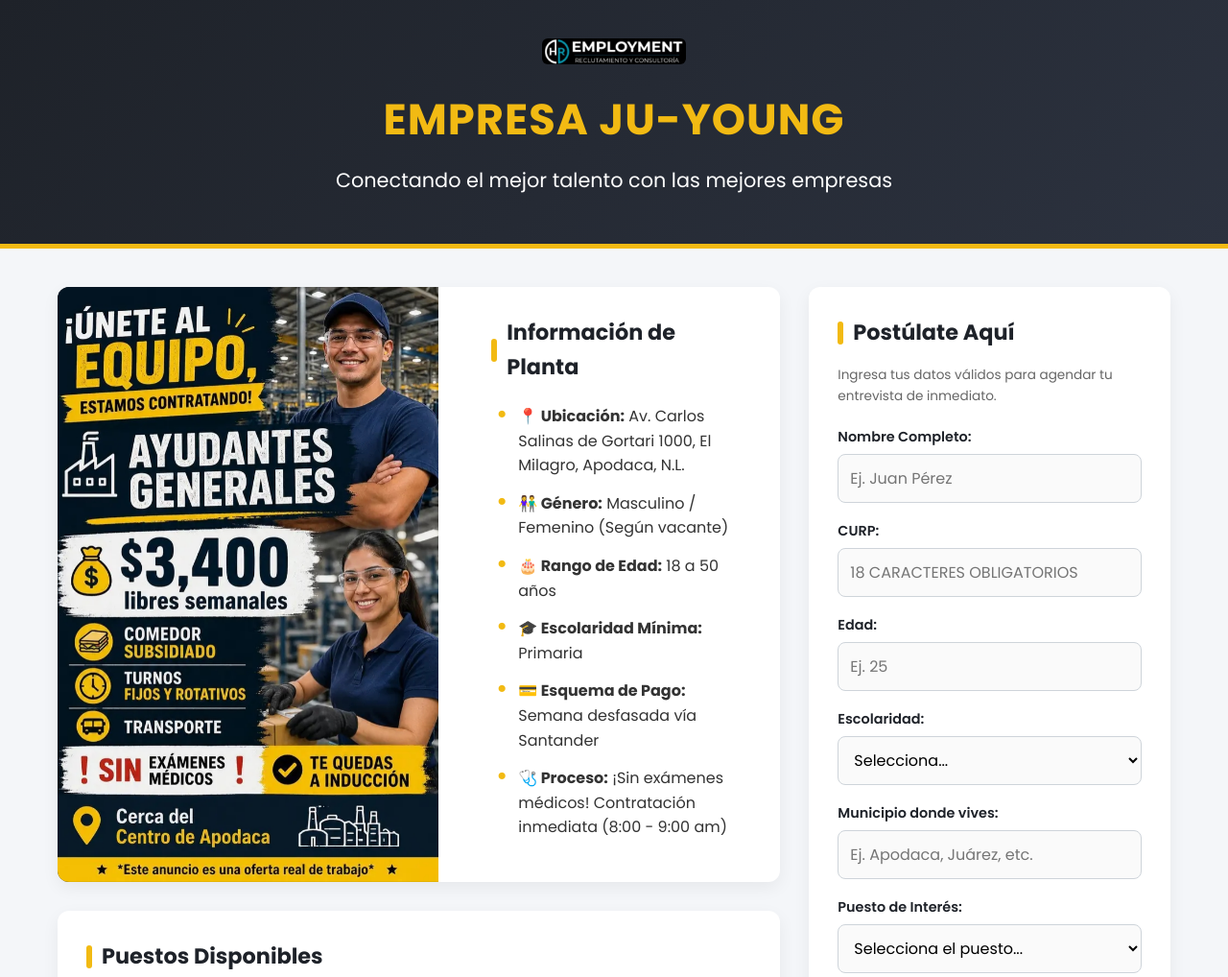
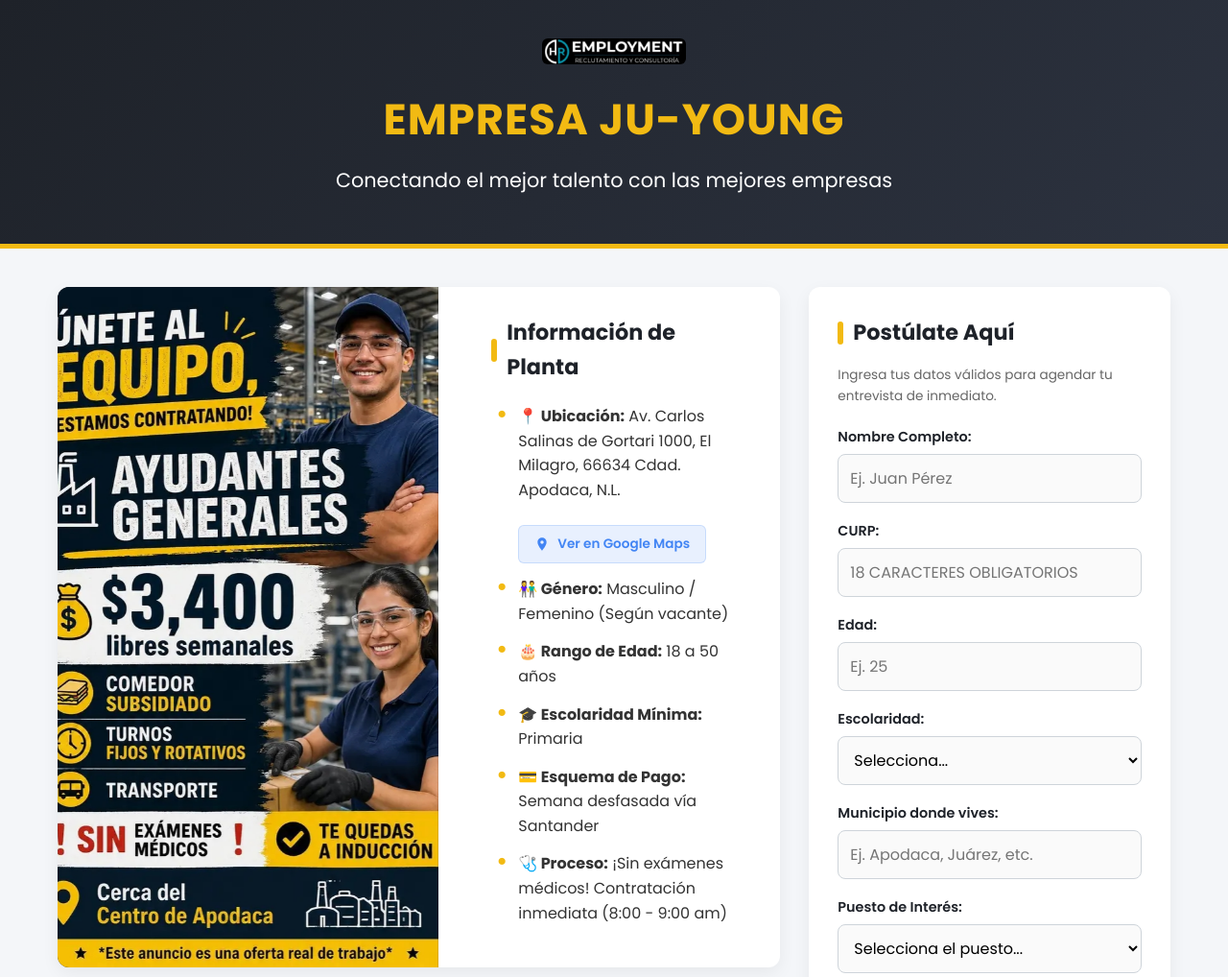
Before and after one commit to valdomtec-arch/bolsa-trabajo-yu-joung, a plain HTML site: page index.html in a window 1280 px wide. Shown: the top 1018 px of the page at 96% size. Drawn offline with Linux system fonts and the light colour scheme.

Commit message:
Add files via upload

```diff
--- a/index.html
+++ b/index.html
@@ -16,6 +16,7 @@
             --text: #333333;
             --text-muted: #666666;
             --whatsapp: #25d366;
+            --maps-blue: #4285F4;
 
             /* Colores originales de marca conservados para acentos */
             --jy-green: #2e7d32;
@@ -179,6 +180,36 @@
             }
         }
 
+        /* --- BOTÓN MAPS --- */
+        .btn-maps {
+            display: inline-flex;
+            align-items: center;
+            gap: 8px;
+            background-color: #e8f0fe;
+            color: var(--maps-blue);
+            text-decoration: none;
+            padding: 8px 16px;
+            border-radius: 6px;
+            font-size: 0.85rem;
+            font-weight: 600;
+            margin-top: 10px;
+            margin-left: 28px;
+            width: fit-content;
+            transition: all 0.2s ease;
+            border: 1px solid rgba(66, 133, 244, 0.2);
+        }
+
+        .btn-maps:hover {
+            background-color: #d2e3fc;
+            transform: translateY(-1px);
+        }
+
+        .btn-maps svg {
+            width: 16px;
+            height: 16px;
+            fill: var(--maps-blue);
+        }
+
         /* --- TARJETAS DE CONTENIDO --- */
         .card {
             background-color: var(--white);
@@ -269,33 +300,29 @@
             animation: tabHintPulse 3s infinite ease-in-out;
         }
 
-        /* Efecto al pasar el dedo/cursor por encima */
         .tab-btn:hover {
             background-color: #d8ded0;
             transform: translateY(-2px);
             box-shadow: 0 6px 12px rgba(0, 0, 0, 0.12);
         }
 
-        /* EFECTO DE PONCHADO (CLICK FISICO REALISTA) */
         .tab-btn:active {
-            transform: translateY(2px); /* Se hunde visualmente */
-            box-shadow: 0 1px 3px rgba(0, 0, 0, 0.2) inset; /* Sombra interna de presión */
+            transform: translateY(2px);
+            box-shadow: 0 1px 3px rgba(0, 0, 0, 0.2) inset;
         }
 
-        /* ESTADO ACTIVO (CUANDO ESTÁ SELECCIONADA) */
         .tab-btn.active {
             background: linear-gradient(135deg, #1e2229 0%, #343c4a 100%);
             color: var(--white);
             box-shadow: 0 4px 10px rgba(0,0,0,0.15);
-            animation: none; /* Quitamos el parpadeo cuando ya fue presionado */
+            animation: none;
             transform: none;
         }
 
         .tab-btn.active:active {
-            transform: translateY(2px); /* Sigue teniendo efecto de ponchado al re-pulsar */
+            transform: translateY(2px);
         }
 
-        /* Animación suave que advierte al cliente que los botones se pueden "Pulsar" */
         @keyframes tabHintPulse {
             0% { transform: scale(1); box-shadow: 0 4px 6px rgba(0, 0, 0, 0.08); }
             50% { transform: scale(1.03); box-sizing: border-box; border: 1px solid var(--jy-secondary); box-shadow: 0 6px 14px rgba(76, 175, 80, 0.25); }
@@ -447,8 +474,14 @@
             <div class="info-general-integrated">
                 <h2>Información de Planta</h2>
                 <ul class="requisitos-list">
-                    <li><strong>📍 Ubicación:</strong> Av. Carlos Salinas de Gortari 1000, El Milagro, Apodaca, N.L.</li>
-                    <li><strong>👫 Género:</strong> Masculino / Femenino (Según vacante)</li>
+                    <li><strong>📍 Ubicación:</strong> Av. Carlos Salinas de Gortari 1000, El Milagro, 66634 Cdad. Apodaca, N.L.</li>
+                    <a href="https://share.google/o6HbSlC1lKurKL7kz" target="_blank" class="btn-maps">
+                        <svg viewBox="0 0 24 24">
+                            <path d="M12 2C8.13 2 5 5.13 5 9c0 5.25 7 13 7 13s7-7.75 7-13c0-3.87-3.13-7-7-7zm0 9.5c-1.38 0-2.5-1.12-2.5-2.5s1.12-2.5 2.5-2.5 2.5 1.12 2.5 2.5-1.12 2.5-2.5 2.5z"/>
+                        </svg>
+                        Ver en Google Maps
+                    </a>
+                    <li style="margin-top: 14px;"><strong>👫 Género:</strong> Masculino / Femenino (Según vacante)</li>
                     <li><strong>🎂 Rango de Edad:</strong> 18 a 50 años</li>
                     <li><strong>🎓 Escolaridad Mínima:</strong> Primaria</li>
                     <li><strong>💳 Esquema de Pago:</strong> Semana desfasada vía Santander</li>
@@ -480,7 +513,7 @@
                 <h3>Inspector de Calidad <span class="badge-jy">Hombre / Mujer</span></h3>
                 <p><strong>Requisitos:</strong> Experiencia en calidad visual en áreas de inyección. Contar con zapatos de seguridad y sin problemas para laborar en ambientes con calor.</p>
                 <p><strong>Sueldo Semanal:</strong> $3,400.00 MXN Libres (Día) / $4,000.00 MXN Libres (Noche) aproximados.</p>
-                <p><strong>Horarios:</strong> Rotativos cada 2 semanas (Lunes a Viernes de 7:00 am a 7:00 pm and de 7:00 pm a 7:00 am). Disponibilidad de tiempo extra fines de semana.</p>
+                <p><strong>Horarios:</strong> Rotativos cada 2 semanas (Lunes a Viernes de 7:00 am a 7:00 pm y de 7:00 pm a 7:00 am). Disponibilidad de tiempo extra fines de semana.</p>
             </div>
 
             <div id="lider-logistica" class="tab-content">
```
